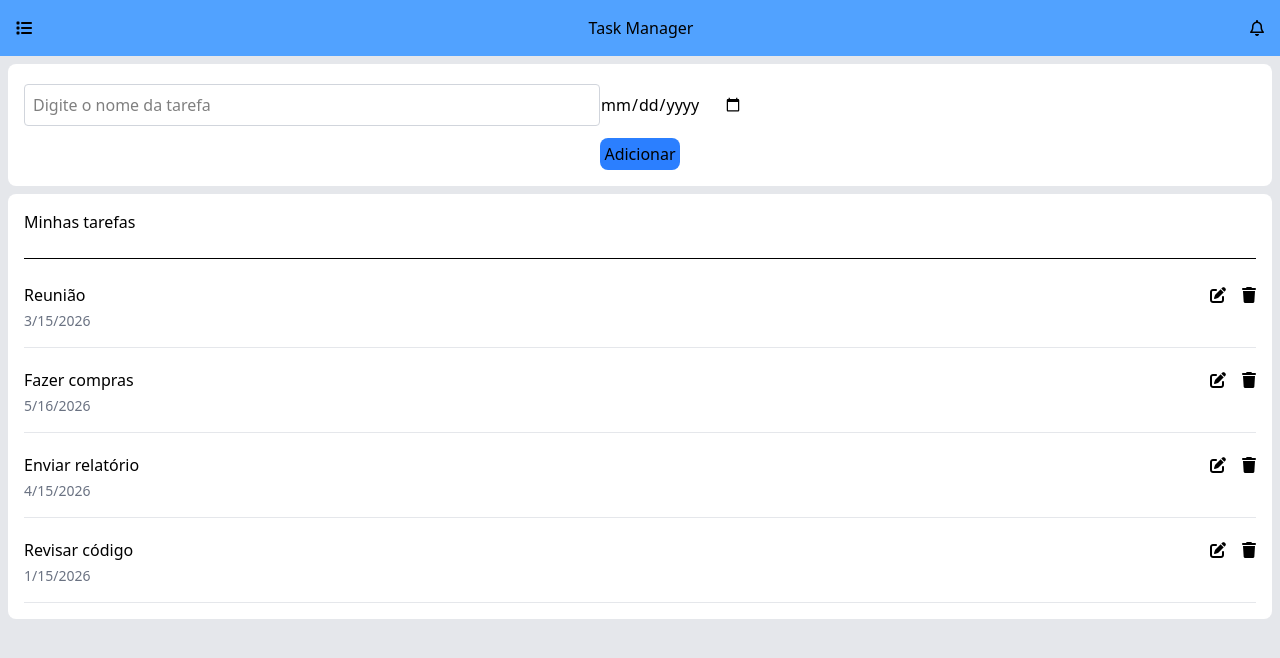
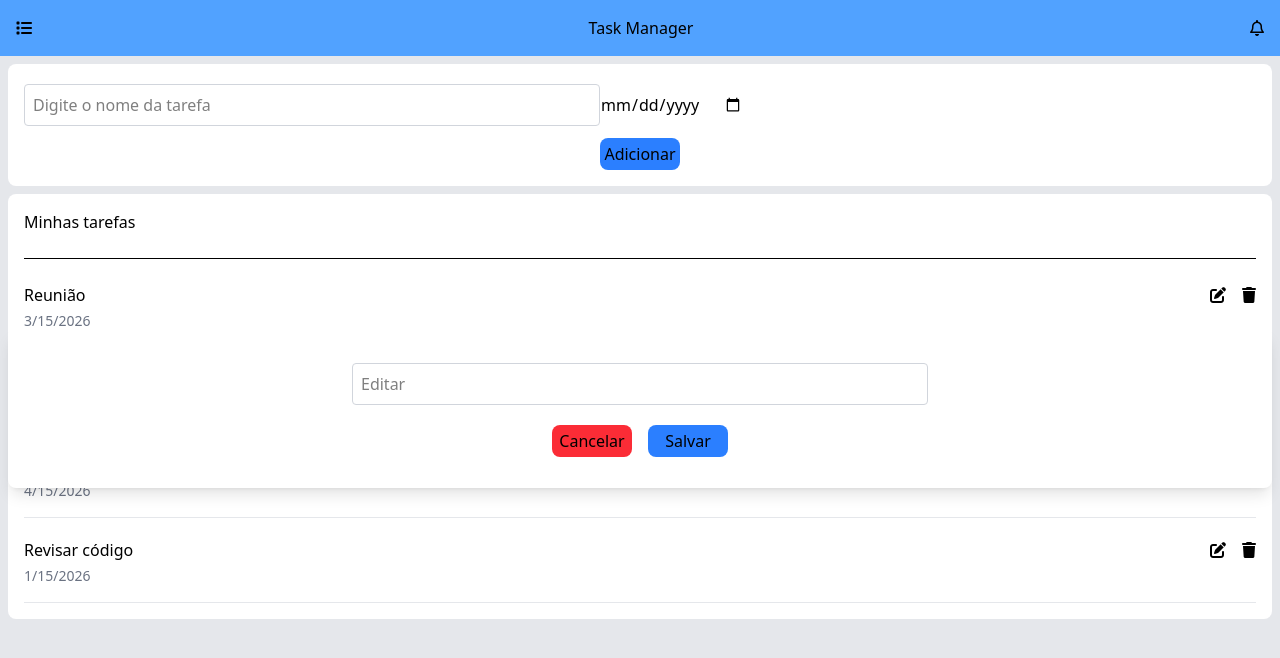
Before and after one commit to n-uderson/Task-Manager, a React (Vite) app: page / in a window 1280 px wide. Both pictures are taken after a click on the button 1218 px from the left and 295 px from the top of the page. Shown: the top 658 px of the page. Built offline with nearby package versions, Linux system fonts and the light colour scheme.

Commit message:
Novo componente ButtomEdit

```diff
--- /dev/null
+++ b/src/assets/ButtomEdit.jsx
@@ -0,0 +1,38 @@
+import React, { useState } from 'react';
+
+function ButtomEdit() {
+    const [editOpen, setEditOpen] = useState(false);
+  return (
+    <div >
+        <button onClick={() => setEditOpen(!editOpen)}
+        className="cursor-pointer hover:text-blue-500"
+        aria-label="Editar">
+             <i className="fa-solid fa-pen-to-square"></i>
+        </button>
+        {editOpen && (
+        <div className=' fixed bg-white h-40  shadow-lg
+              inset-0  top-80 flex items-center justify-center flex-col
+             gap-4 p-4 rounded-lg m-2 '>
+            <input className="w-full max-w-xl my-1 p-2 box-border border border-gray-300 rounded
+                    focus:outline-none focus:ring-2 focus:ring-blue-400 "
+                     type="text"
+                      name="editar"
+                      id="editar"
+                       placeholder="Editar"/>
+            <div className='space-x-4'>
+                <button className=" bg-red-500 hover:bg-red-600
+                       h-8 w-20 rounded-lg cursor-pointer">
+                    Cancelar
+                </button>
+                <button className=" bg-blue-500 hover:bg-blue-600
+                       h-8 w-20 rounded-lg cursor-pointer ">
+                    Salvar
+                </button>
+            </div>
+        </div>
+        )}
+    </div>
+  );
+}
+
+export default ButtomEdit;
--- a/src/assets/components/Tarefas.jsx
+++ b/src/assets/components/Tarefas.jsx
@@ -1,7 +1,8 @@
 import { useState } from "react";
+import ButtomEdit from "../ButtomEdit";
 
 function Tarefas({tarefas, setTarefas}) {
-
+  // Confrima uma tarefa concluida
   function onConfClick(tarefaId){
     const newConf = tarefas.map(tarefa => {
       if (tarefa.id === tarefaId) {
@@ -14,11 +15,13 @@ function Tarefas({tarefas, setTarefas}) {
 
   }
 
+  // Deleta uma tarefa
   function onDeleteClick(tarefaId){
     const newDelete = tarefas.filter(tarefa => tarefa.id !== tarefaId)
     setTarefas(newDelete);
   }
 
+  // Adiciona uma nova ratefa na lista de tarefas
   function onAddSubmit (titulo, data){
         const newTarefa = {
             id: titulo.length + 1,
@@ -30,6 +33,8 @@ function Tarefas({tarefas, setTarefas}) {
     }
     const [titulo, setTitulo] = useState("");
     const [data, setData] = useState("");
+
+    // Edita uma tarefa
 
 
 
@@ -92,11 +97,10 @@ function Tarefas({tarefas, setTarefas}) {
                 </div>
               </div>
 
-              <div className="space-x-4 flex-shrink-0">
+              <div className="space-x-4 flex flex-row">
 
-                <button className="cursor-pointer hover:text-blue-500" aria-label="Editar">
-                  <i className="fa-solid fa-pen-to-square"></i>
-                </button>
+               <ButtomEdit/>
+
                 <button onClick={() => onDeleteClick(tarefa.id)} className="cursor-pointer hover:text-red-500" aria-label="Excluir">
                   <i className="fa-solid fa-trash"></i>
                 </button>
```
